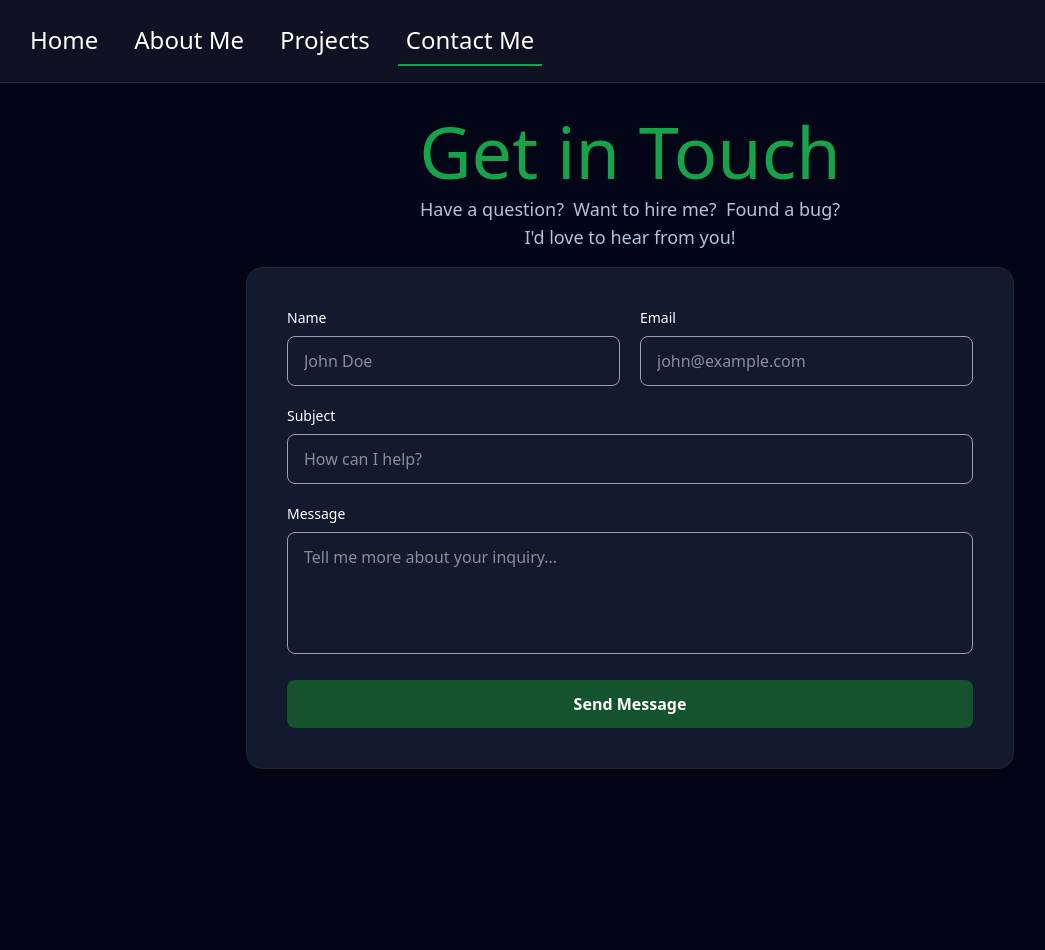
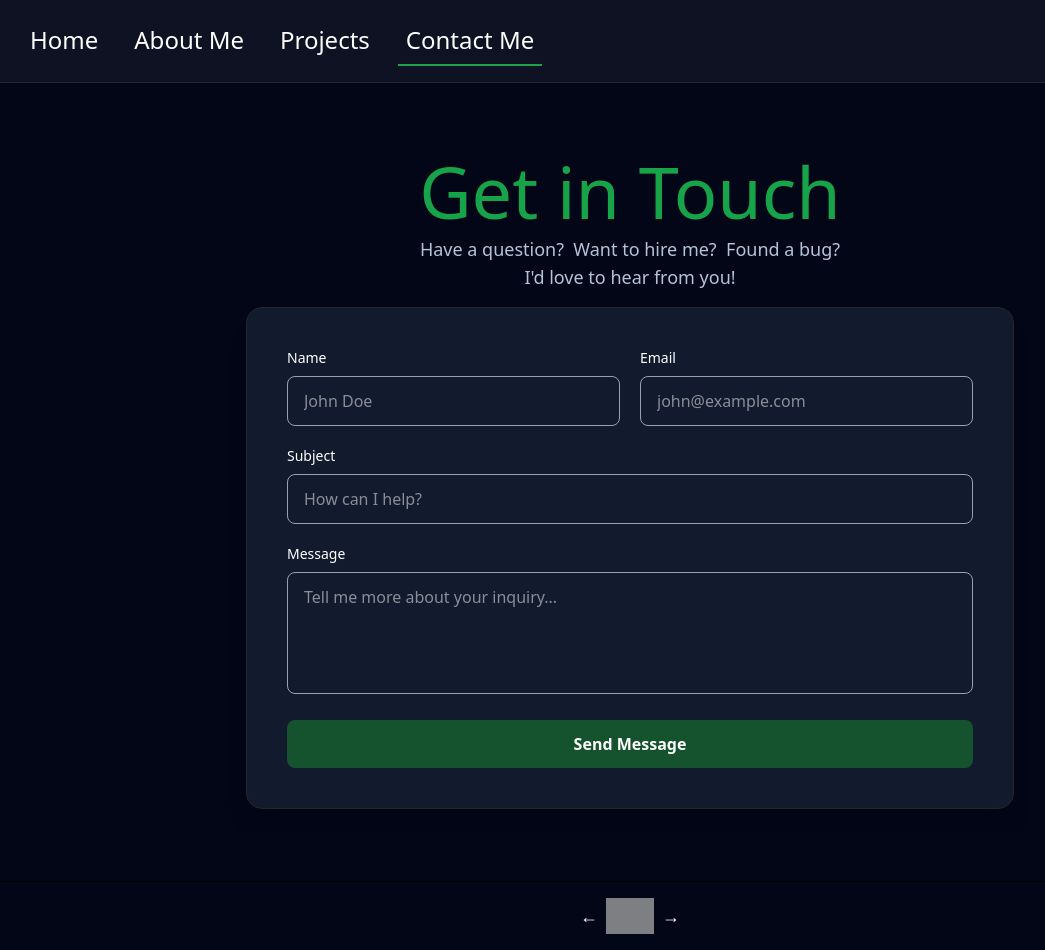
Before and after one commit to JMANY42/personal-website, a React (Vite) app in the folder frontend/: page /contact in a window 1280 px wide. Shown: the whole page, without its empty margins (10-1055 px from the left). Before the commit the page ends 800 px from the top, so only its background shows below. Built offline with nearby package versions, Linux system fonts and the light colour scheme; grey boxes are pictures that could not be loaded.

Commit message:
feat(webring): add webring to footer
only added footer to home and contact page.

```diff
--- /dev/null
+++ b/frontend/src/components/Footer.tsx
@@ -0,0 +1,17 @@
+import Webring from './Webring.tsx'
+
+interface FooterProps {
+    content?: string;
+}
+
+function Footer({ content = "© 2026 Jonathan. All rights reserved." }: FooterProps) {
+    return (
+        <div className="flex justify-center items-center px-4 sm:px-6 md:px-8 py-2 sm:py-3 md:py-4 bg-bg border-t border-main/20">
+            <p className="text-main text-sm sm:text-base md:text-lg text-center">
+                <Webring/>
+            </p>
+        </div>
+    );
+}
+
+export default Footer;
--- /dev/null
+++ b/frontend/src/components/Layout.tsx
@@ -0,0 +1,22 @@
+import Navbar from './Navbar.tsx';
+import Footer from './Footer.tsx';
+
+interface LayoutProps {
+    children: React.ReactNode;
+}
+
+function Layout({ children }: LayoutProps) {
+    return (
+        <div className="min-h-screen w-full bg-bg flex flex-col">
+            <div className="sticky top-0 z-10 bg-bg">
+                <Navbar />
+            </div>
+            <main className="flex-1 w-full page-padding py-6 sm:py-8 md:py-12">
+                {children}
+            </main>
+            <Footer />
+        </div>
+    );
+}
+
+export default Layout;
--- /dev/null
+++ b/frontend/src/components/Webring.tsx
@@ -0,0 +1,17 @@
+import WebringIcon from './WebringIcon.tsx'
+
+function Webring() {
+    const site = 'davidjonathanlewis.com'
+    return (
+        <div style={{ display: 'flex', alignItems: 'center', gap: '8px' }}>
+            <a href={`https://cs.utdring.com/#${site}?nav=prev`}>←</a>
+            <a href={`https://cs.utdring.com/#${site}.com`} target=''>
+                <WebringIcon size={48}/>
+            </a>
+            <a href={`https://cs.utdring.com/#${site}.com?nav=next`}>→</a>
+        </div>
+// Replace 'your-site-here' with your actual site URL
+    )
+}
+
+export default Webring;
--- /dev/null
+++ b/frontend/src/components/WebringIcon.tsx
@@ -0,0 +1,14 @@
+export default function WebringIcon({
+  size = 48,
+}: {
+  color?: string;
+  size?: number;
+}) {
+  return (
+    <img
+            src='https://cs.utdring.com/icon.white.svg'
+            alt='CS Webring'
+            style={{ width: size, height: 'auto', opacity: 0.8 }}
+        />
+  );
+}
--- a/frontend/src/pages/Contact.tsx
+++ b/frontend/src/pages/Contact.tsx
@@ -1,5 +1,5 @@
 import React, { useState, type FormEvent } from 'react';
-import Navbar from '../components/Navbar.tsx'
+import Layout from '../components/Layout.tsx'
 import type { FormData } from '../types/formData.ts'
 import sendEmail from '../api/sendEmail.ts'
 
@@ -59,10 +59,8 @@ const Contact: React.FC = () => {
 };
 
   return (
-    <div className="bg-bg w-full h-screen flex flex-col overflow-hidden">
-    <Navbar/>
-
-    <div className="bg-bg flex-1 px-4 sm:px-6 lg:px-8 overflow-y-auto flex items-center">
+    <Layout>
+    <div className="bg-bg flex-1 overflow-y-auto flex items-center">
       <div className="max-w-3xl mx-auto w-full py-4 sm:py-6">
         <div className="text-center mb-2 sm:mb-4 space-y-1 sm:space-y-2 animate-fadeInFirst">
           <h1 className="text-4xl sm:text-5xl md:text-6xl lg:text-7xl font-thin text-accent">
@@ -178,7 +176,7 @@ const Contact: React.FC = () => {
         </div>
       </div>
     </div>
-    </div>
+    </Layout>
   );
 };
 
--- a/frontend/src/pages/Home.tsx
+++ b/frontend/src/pages/Home.tsx
@@ -1,4 +1,4 @@
-import Navbar from '../components/Navbar.tsx'
+import Layout from '../components/Layout.tsx'
 import Carousel from '../components/Carousel/Carousel.tsx'
 import CarouselArrows from '../components/Carousel/CarouselArrows.tsx'
 import CarouselIndicators from '../components/Carousel/CarouselIndicators.tsx'
@@ -42,13 +42,8 @@ function Home() {
   if (error) return <p>Error: {error}</p>;
 
   return (
-    <div className="min-h-screen w-full bg-bg flex flex-col">
-      <div className="sticky top-0 z-10 bg-bg">
-        <Navbar />
-      </div>
-
-      <main className="flex-1 w-full page-padding py-6 sm:py-8 md:py-12 overflow-y-auto">
-        <div className="w-full h-full">
+    <Layout>
+        <div className="w-full h-full overflow-y-auto">
           {/* HERO SECTION */}
           <section className="mb-8 md:mb-12 animate-fadeInFirst max-w-5xl mx-auto px-4">
             <h1 className="text-4xl sm:text-5xl md:text-6xl lg:text-7xl xl:text-8xl font-thin text-accent mb-4 tracking-tight">
@@ -163,10 +158,7 @@ function Home() {
             </p>
           </div>
         </div>
-
-      </main>
-    </div>
-
+    </Layout>
   );
 }
 
```
